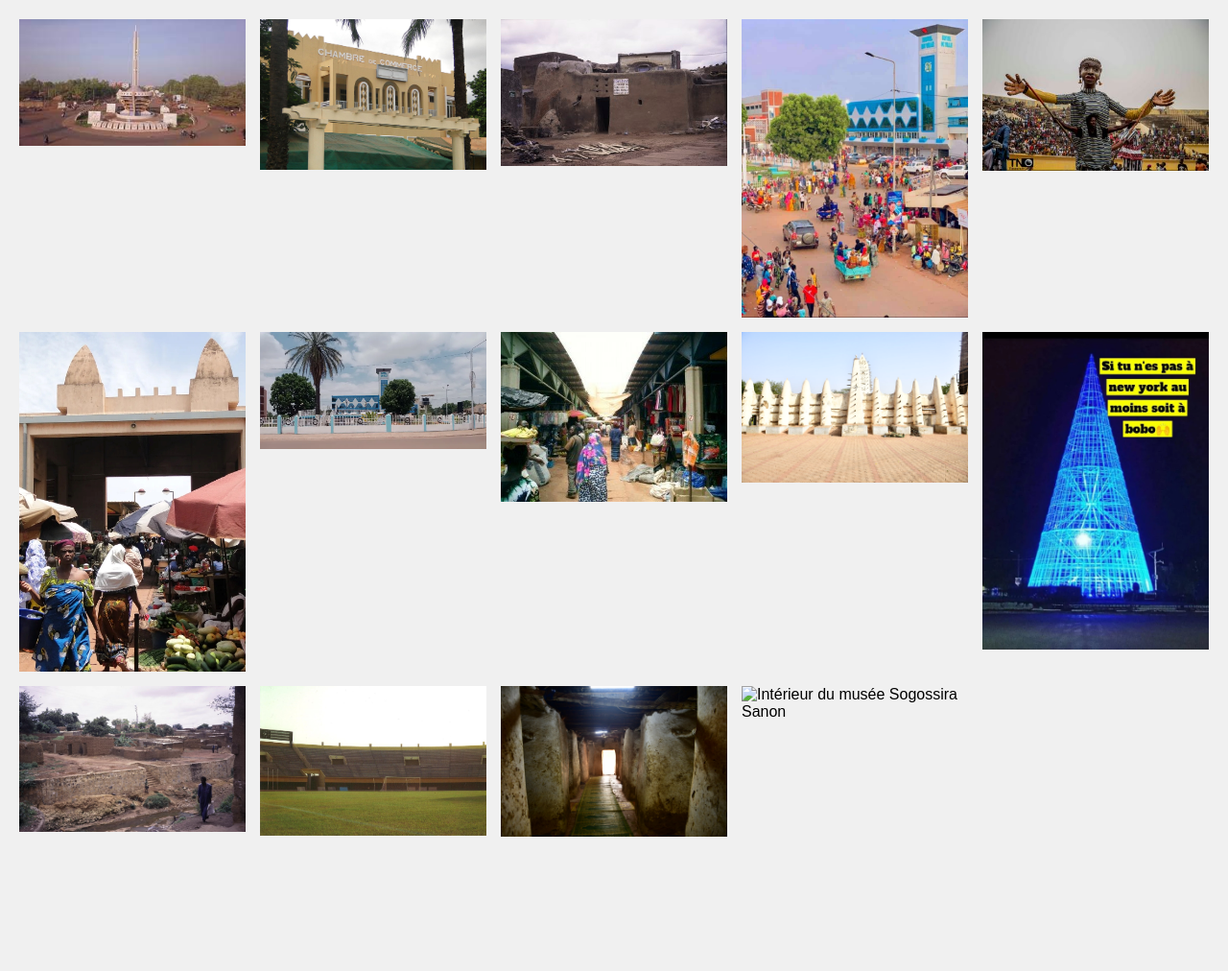
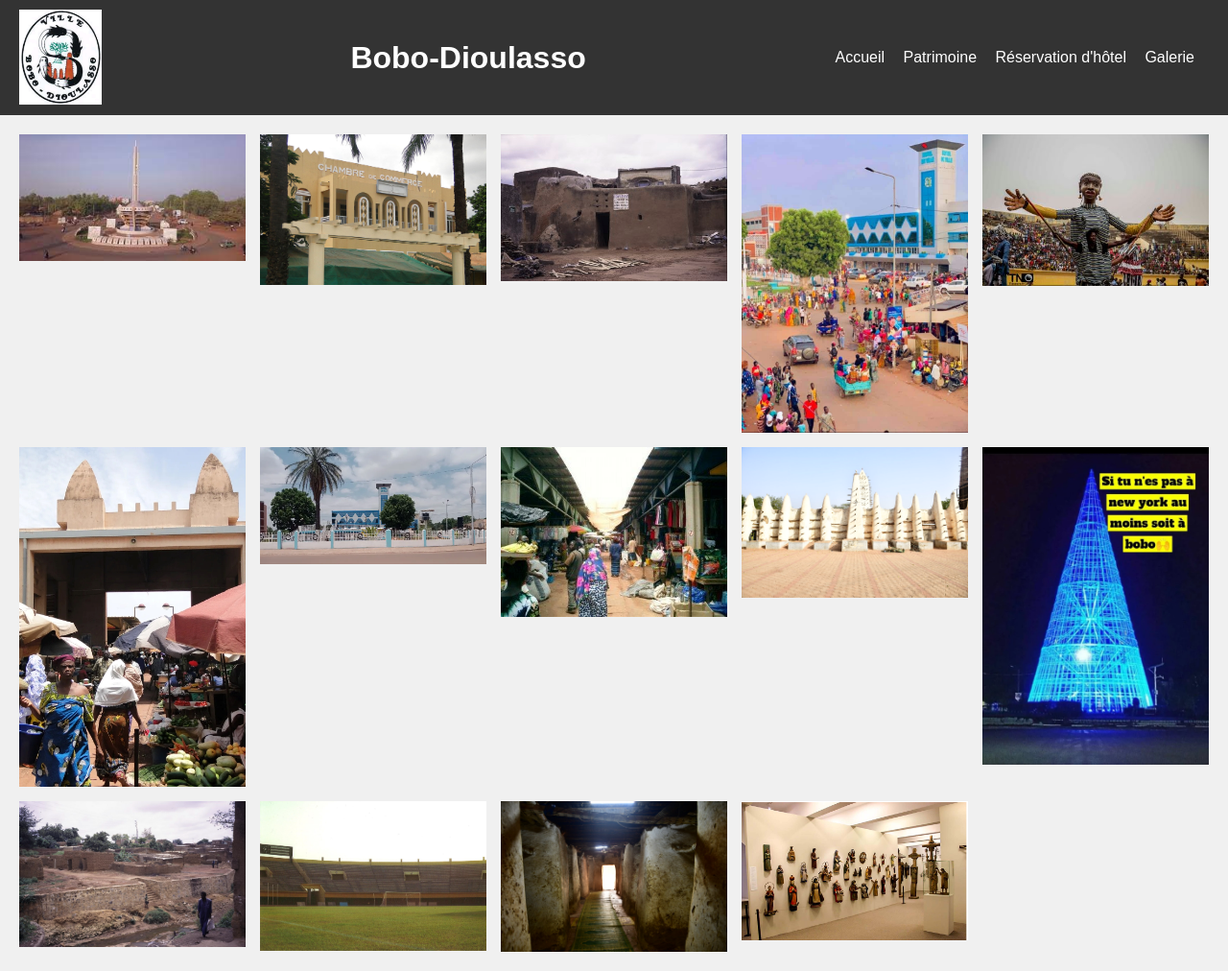
Before and after one commit to Kriminos/webesi-2024, a plain HTML site: page galerie.html in a window 1280 px wide. Shown: the whole page at 96% size. Before the commit the page ends 892 px from the top, so only its background shows below. Drawn offline with Linux system fonts and the light colour scheme.

Commit message:
Update galerie.html

```diff
--- a/galerie.html
+++ b/galerie.html
@@ -60,7 +60,18 @@
     </style>
 </head>
 <body>
-
+ <header>
+        <img src="logo.jpg" alt="Logo de la Ville">
+        <h1>Bobo-Dioulasso</h1>
+        <nav>
+            <ul>
+                <li><a href="index.html">Accueil</a></li>
+                <li><a href="heritage.html">Patrimoine</a></li>
+                <li><a href="hotel.html">Réservation d'hôtel</a></li>
+                <li><a href="galerie.html">Galerie</a></li>
+            </ul>
+        </nav>
+    </header>
 <div class="gallery">
     <img src="50.jpg" alt="Rond point du cinquantenaire" onclick="openModal(this)">
     <img src="commer.jpg" alt="Chambre de commerce de la région des Hauts-Bassins" onclick="openModal(this)">
@@ -75,7 +86,7 @@
     <img src="rive.jpg" alt="Vestiges des vieux quartiers de Bobo (Koko, Tounouma...)" onclick="openModal(this)">
     <img src="stade.jpg" alt="Stade général Aboubacar Sangoulé Lamizana" onclick="openModal(this)">
     <img src="intmos.jpg" alt="Intérieur de la mosquée de Dioulassoba" onclick="openModal(this)">
-    <img src="muse.jpg" alt="Intérieur du musée Sogossira Sanon" onclick="openModal(this)">
+    <img src="muse.png" alt="Intérieur du musée Sogossira Sanon" onclick="openModal(this)">
 </div>
 
 <div id="myModal" class="modal">
```
